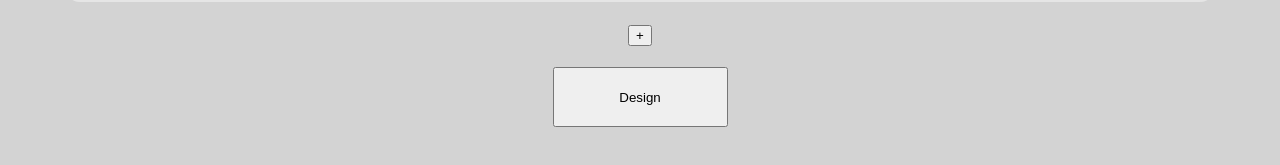
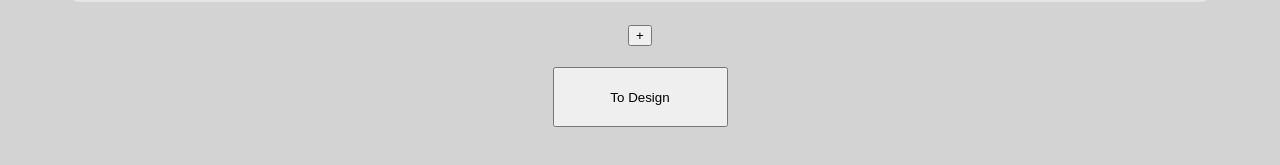
Before and after one commit to Endoplex/CSC4243Team6, a React (Create React App) app in the folder csc4243/: page /experience in a window 1280 px wide. Shown: the part 499-664 px from the top of the page. Built offline with nearby package versions, Linux system fonts and the light colour scheme.

Commit message:
Fixed buttons

```diff
--- a/csc4243/src/screens/design.js
+++ b/csc4243/src/screens/design.js
@@ -34,7 +34,7 @@ const DesignScreen = () => {
                     <img className="style" src={silicon} alt="" tabIndex={1}/> */}
                 </div>
                 <br />
-                <button style={{ width: "175px", height: "60px" }} onClick={() => {{(navigate('/result'))}}}>Result</button>
+                <button style={{ width: "175px", height: "60px" }} onClick={() => {{(navigate('/result'))}}}>To Result</button>
             </div>
     </div>
     );
--- a/csc4243/src/screens/experience.js
+++ b/csc4243/src/screens/experience.js
@@ -288,7 +288,7 @@ const Page = () => {
 
         <div>{addbutton}</div>
         <div><h1></h1></div>
-        <button style={{ width: "175px", height: "60px" }} onClick={() => {{(navigate('/design'))}}}>Design</button>
+        <button style={{ width: "175px", height: "60px" }} onClick={() => {{(navigate('/design'))}}}>To Design</button>
             {/* <button style={{ width: "175px", height: "60px" }} onClick={console.log(values)}>Test info</button> */}
 
             <div><h1></h1></div>
```
